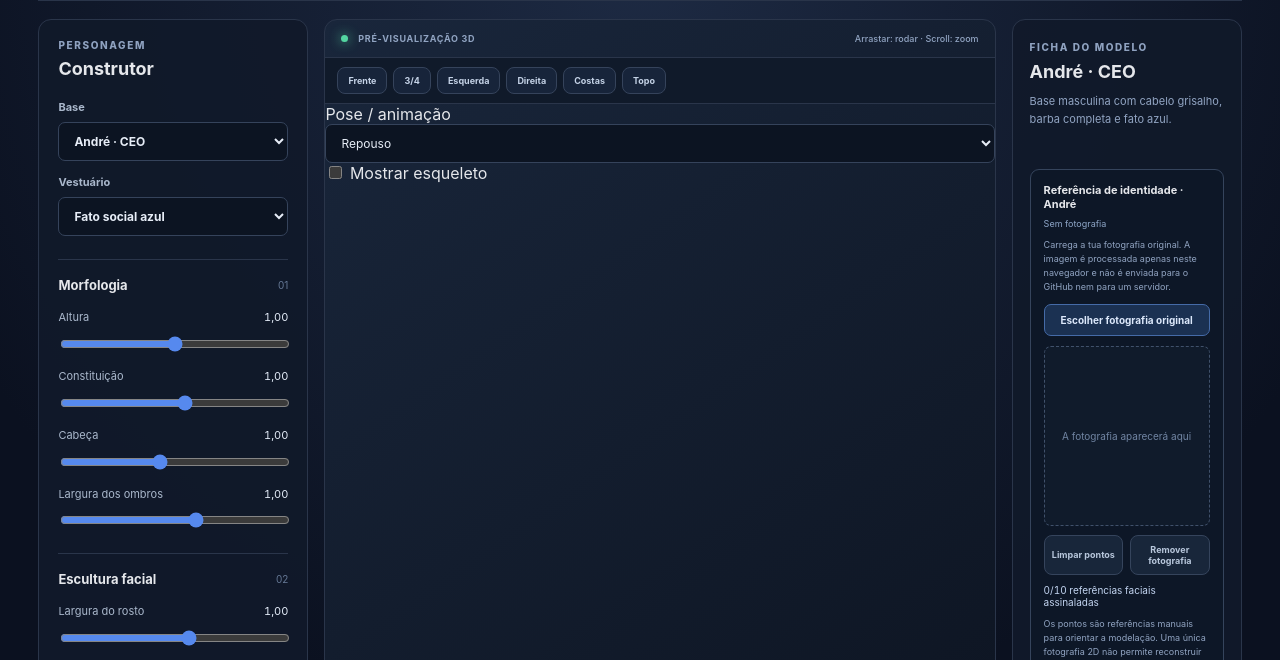
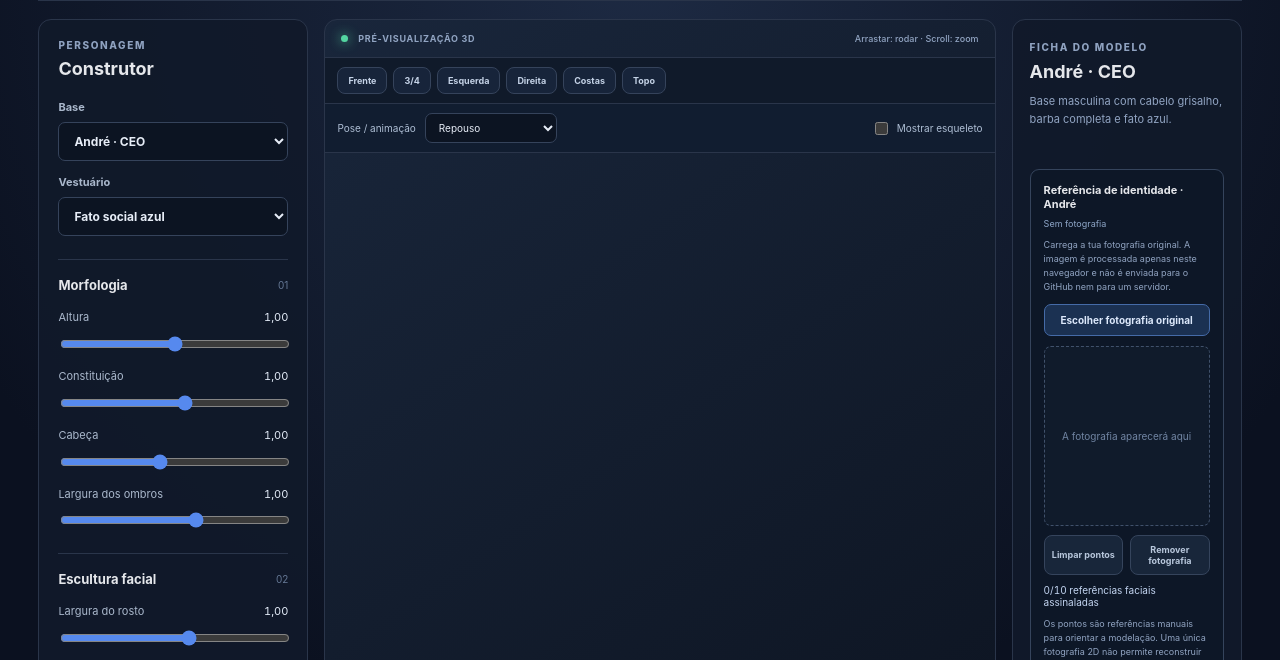
Before and after one commit to AndreVazao/office-kit, a website: page avatar-studio/index.html in a window 1280 px wide. Shown: the part 106-766 px from the top of the page. Drawn offline with nearby package versions, Linux system fonts and the light colour scheme.

Commit message:
style(avatar-studio): style rig pose controls

```diff
--- a/avatar-studio/src/styles.css
+++ b/avatar-studio/src/styles.css
@@ -82,3 +82,10 @@ input[type="range"] { grid-column: 1 / -1; width: 100%; accent-color: #5689ee; }
 .view-toolbar { display: flex; flex-wrap: wrap; gap: 6px; padding: 9px 12px; border-bottom: 1px solid #2a354a; background: #101a2a; }
 .view-toolbar button { padding: 7px 10px; border: 1px solid #35435b; background: #17243a; color: #c4d2e6; font-size: 9px; }
 .view-toolbar button:focus-visible { outline: 2px solid #5689ee; outline-offset: 2px; }
+
+
+/* Bone-rig preview controls */
+.pose-toolbar { display: flex; flex-wrap: wrap; align-items: center; gap: 9px; padding: 9px 12px; border-bottom: 1px solid #2a354a; background: #111d30; color: #aebed4; font-size: 10px; }
+.pose-toolbar select { width: auto; min-width: 132px; padding: 7px 9px; font-size: 10px; }
+.rig-toggle { display: inline-flex; align-items: center; gap: 6px; margin-left: auto; cursor: pointer; }
+.rig-toggle input { accent-color: #65c7ff; }
```
